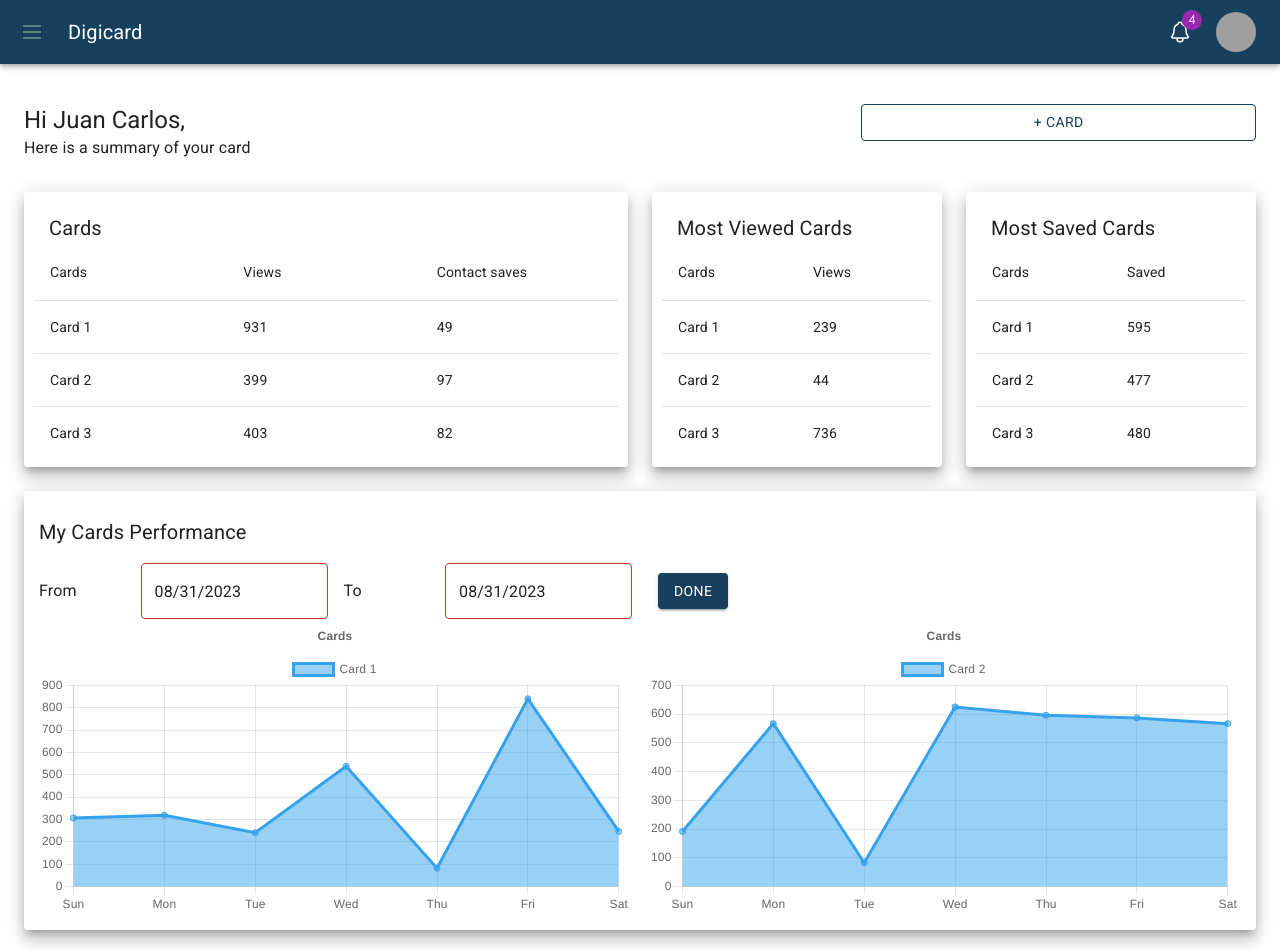
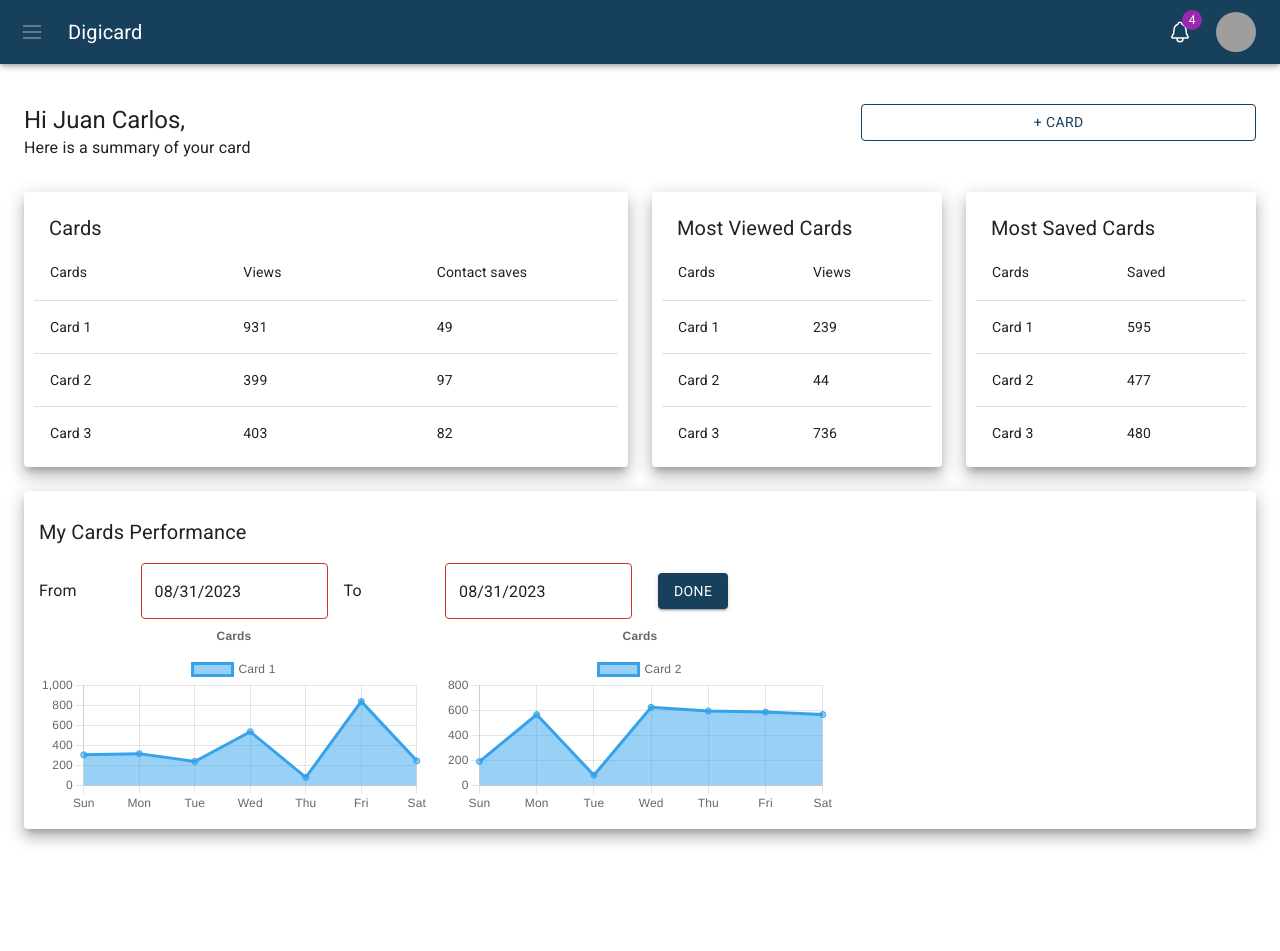
Before and after one commit to jcmn182/digicard, a Next.js app: page /dash_board/over_view in a window 1280 px wide. Shown: the top 951 px of the page. After the commit the page ends 853 px from the top, so only its background shows below. Built offline with nearby package versions, Linux system fonts and the light colour scheme; grey boxes are pictures that could not be loaded.

Commit message:
the ui over view fixed

```diff
--- a/src/components/tables/charts/index.tsx
+++ b/src/components/tables/charts/index.tsx
@@ -126,10 +126,10 @@
         </Grid>
       </LocalizationProvider>
       <Grid container spacing={2}>
-        <Grid item xs={12} sm={6} maxHeight={400}>
+        <Grid item xs={12} sm={4} maxHeight={400}>
           <Line options={options} data={data} />
         </Grid>
-        <Grid item xs={12} sm={6} maxHeight={400}>
+        <Grid item xs={12} sm={4} maxHeight={400}>
           <Line options={options} data={data2} />
         </Grid>
       </Grid>
```
